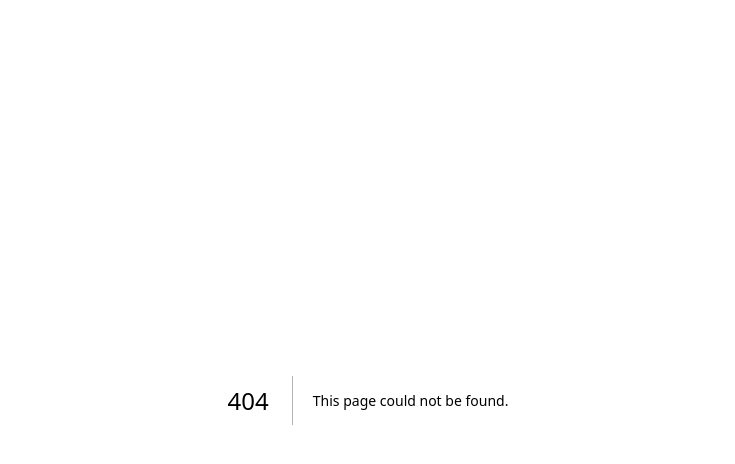
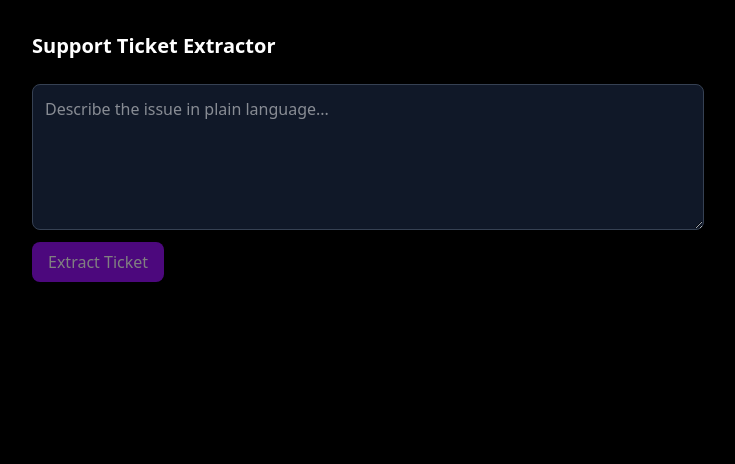
Before and after one commit to aliasif78/llm-basics, a Next.js app: page /extract-ticket in a window 1280 px wide. Before the commit this address had no page. Shown: the top 464 px of the page, without its empty margins (272-1007 px from the left). Built offline with nearby package versions, Linux system fonts and the light colour scheme.

Commit message:
implemented basic support ticket extractor

```diff
--- /dev/null
+++ b/app/api/extract-ticket/route.ts
@@ -0,0 +1,32 @@
+// app/api/extract-ticket/route.ts
+import { google } from "@ai-sdk/google";
+import { generateText, Output } from "ai";
+import { z } from "zod";
+
+export const maxDuration = 30;
+
+const ticketSchema = z.object({
+  category: z.enum(["inventory_discrepancy", "damaged_goods", "shipping_delay", "pricing_error", "sync_failure", "other"]).describe("The primary type of issue being reported. Use 'sync_failure' for Shopify/Amazon mismatch issues, 'other' only if nothing else fits."),
+  severity: z.enum(["low", "medium", "high", "critical"]).describe("Business impact, inferred from tone and content — not stated explicitly. 'critical' means active revenue loss or customer-facing failure happening now."),
+  summary: z.string().describe("One or two sentence neutral summary of the issue, written for an internal dashboard, not a quote from the customer."),
+  affectedSkus: z.array(z.string()).describe("Any product SKUs, product names, or item identifiers mentioned. Empty array if none are mentioned — do not invent one."),
+  customer: z.object({
+    name: z.string().nullable().describe("Customer's name if mentioned, otherwise null."),
+    email: z.string().nullable().describe("Customer's email if mentioned, otherwise null."),
+  }),
+  requiresImmediateAction: z.boolean().describe("True only if the issue implies active financial loss, a safety issue, or a hard deadline within 24 hours."),
+});
+
+export type SupportTicket = z.infer<typeof ticketSchema>;
+
+export async function POST(req: Request) {
+  const { description }: { description: string } = await req.json();
+
+  const { output } = await generateText({
+    model: google("gemini-2.5-flash-lite"),
+    prompt: `Extract a structured support ticket from the following customer or staff message:\n\n"${description}"`,
+    output: Output.object({ schema: ticketSchema }),
+  });
+
+  return Response.json(output);
+}
--- /dev/null
+++ b/app/extract-ticket/page.tsx
@@ -0,0 +1,46 @@
+// app/extract-ticket/page.tsx
+"use client";
+
+import { useState } from "react";
+import type { SupportTicket } from "../api/extract-ticket/route";
+
+export default function ExtractTicketPage() {
+  const [description, setDescription] = useState("");
+  const [ticket, setTicket] = useState<SupportTicket | null>(null);
+  const [isLoading, setIsLoading] = useState(false);
+
+  const handleSubmit = async (e: React.SubmitEvent<HTMLFormElement>) => {
+    e.preventDefault();
+    if (!description.trim()) return;
+
+    setIsLoading(true);
+    setTicket(null);
+
+    const res = await fetch("/api/extract-ticket", {
+      method: "POST",
+      headers: { "Content-Type": "application/json" },
+      body: JSON.stringify({ description }),
+    });
+
+    const data: SupportTicket = await res.json();
+    setTicket(data);
+    setIsLoading(false);
+  };
+
+  return (
+    <div className="min-h-screen bg-black p-8 text-white">
+      <div className="mx-auto max-w-2xl">
+        <h1 className="mb-6 text-xl font-bold">Support Ticket Extractor</h1>
+
+        <form onSubmit={handleSubmit} className="flex flex-col gap-3">
+          <textarea value={description} onChange={(e) => setDescription(e.target.value)} placeholder="Describe the issue in plain language..." rows={5} disabled={isLoading} className="rounded-lg border border-gray-700 bg-gray-900 p-3 text-white outline-none focus:border-purple-500" />
+          <button type="submit" disabled={isLoading || !description.trim()} className="self-start rounded-lg bg-purple-600 px-4 py-2 font-medium disabled:opacity-50">
+            {isLoading ? "Extracting..." : "Extract Ticket"}
+          </button>
+        </form>
+
+        {ticket && <pre className="mt-6 overflow-x-auto rounded-lg border border-gray-800 bg-gray-900 p-4 text-sm text-gray-200">{JSON.stringify(ticket, null, 2)}</pre>}
+      </div>
+    </div>
+  );
+}
--- a/app/layout.tsx
+++ b/app/layout.tsx
@@ -23,7 +23,7 @@ export default function RootLayout({
   children: React.ReactNode;
 }>) {
   return (
-    <html lang="en" className={`${geistSans.variable} ${geistMono.variable} h-full antialiased`}>
+    <html lang="en" className={`${geistSans.variable} ${geistMono.variable} h-full antialiased`} suppressHydrationWarning>
       <body className="min-h-full flex flex-col">{children}</body>
     </html>
   );
```
